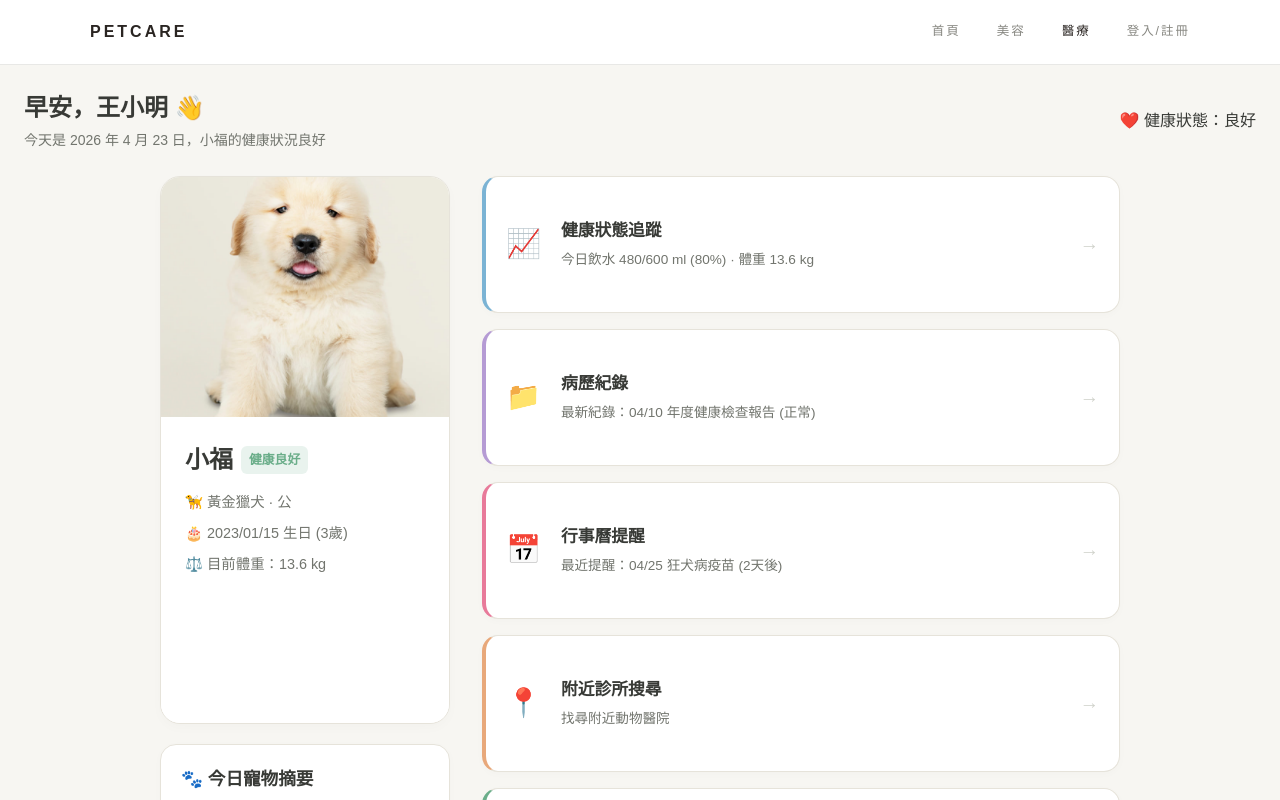
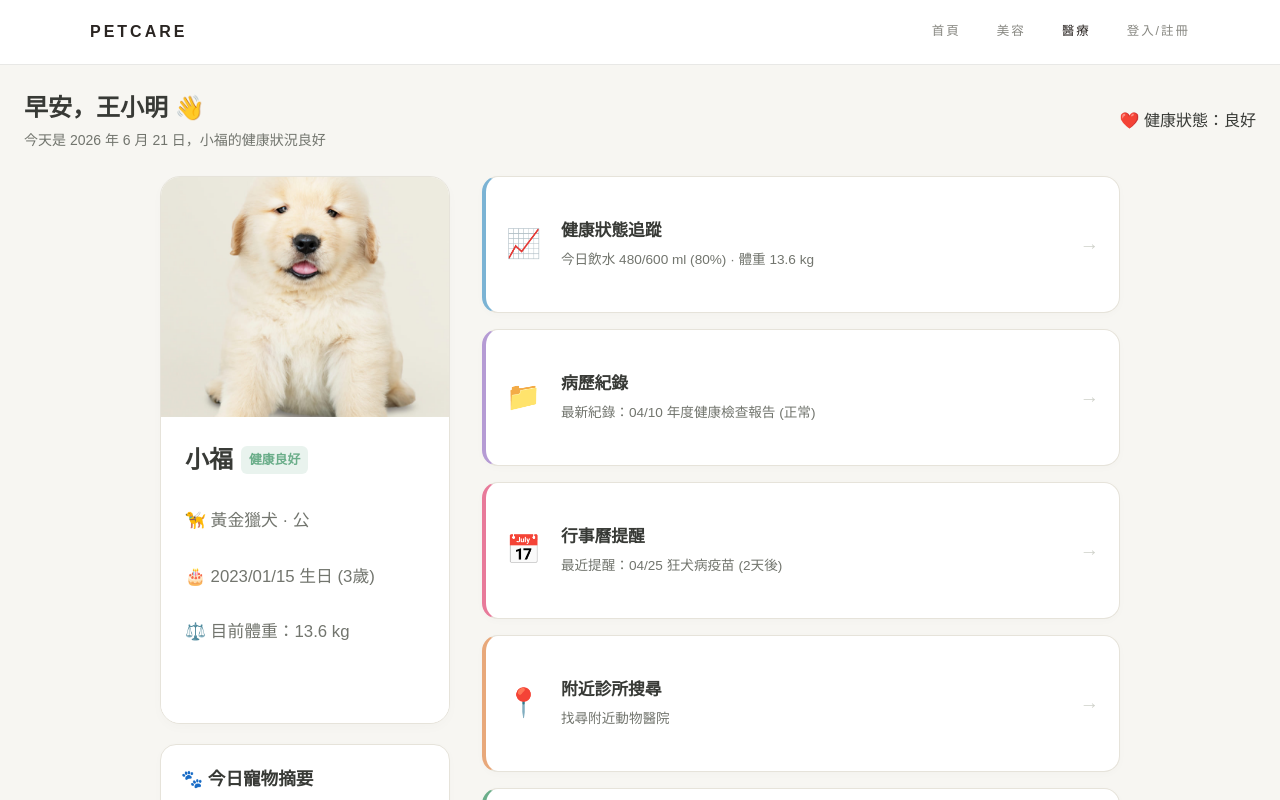
Before and after one commit to dh1115w/vue-petproject, a Vue app: page /medical in a window 1280 px wide. Shown: the top 800 px of the page. Built offline with nearby package versions, Linux system fonts and the light colour scheme.

Commit message:
新增Dashboard.vue的動態顯示當天日期與調整medical-dashboard.css左側寵物資訊文字排版

```diff
--- a/src/css/medical/medical-dashboard.css
+++ b/src/css/medical/medical-dashboard.css
@@ -129,11 +129,20 @@
   color: #72756e;
   display: flex;
   flex-direction: column;
-  gap: 0.5rem;
+  /* gap: 0.5rem; */
 }
 
 .pet-details-vertical p {
-  margin: 0;
+  font-size: 1.05rem;
+  font-weight: 500;
+  color: #72756e;
+  margin-bottom: 12px;
+  display: flex;
+  align-items: center;
+}
+
+.pet-details-vertical p:last-child {
+  margin-bottom: 0;
 }
 
 /* --------------------------------------------------------------------------
--- a/src/views/medical/Dashboard.vue
+++ b/src/views/medical/Dashboard.vue
@@ -4,7 +4,9 @@
     <header class="dashboard-header">
       <div class="header-left">
         <h1>早安，王小明 👋</h1>
-        <p class="subtitle">今天是 2026 年 4 月 23 日，小福的健康狀況良好</p>
+        <p class="subtitle">
+          今天是 {{ formattedTodayDate }}，小福的健康狀況良好
+        </p>
       </div>
       <div class="header-right">
         <div class="status-badge normal">
@@ -74,6 +76,16 @@ import "@/css/medical/medical-dashboard.css";
 
 // 修正 Vite 報錯：引入預設圖片，並確保畫面使用 :src 綁定
 import defaultDogImage from "@/images/dog.jpg";
+
+//設定當天日期
+const formattedTodayDate = computed(() => {
+  const today = new Date();
+  const year = today.getFullYear();
+  const month = today.getMonth() + 1; // 月份從 0 開始，所以要 +1
+  const date = today.getDate();
+
+  return `${year} 年 ${month} 月 ${date} 日`;
+});
 
 // 寵物底部的狀態列表數據（對應 Vue 的 v-for）
 const petStatusList = ref([
```
